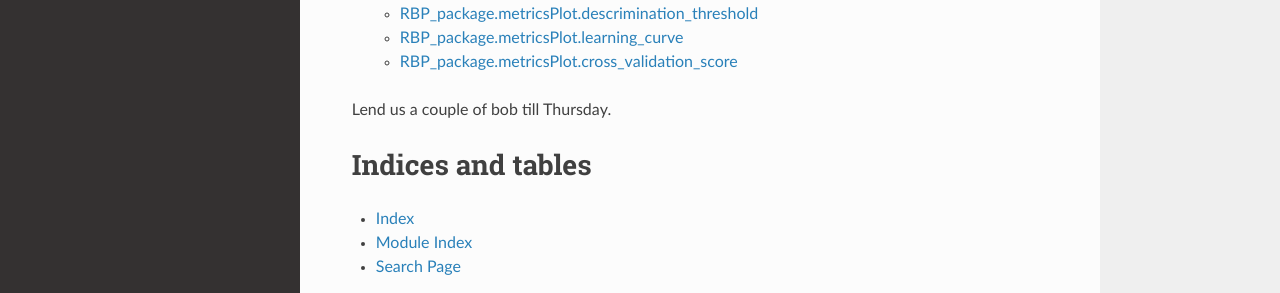
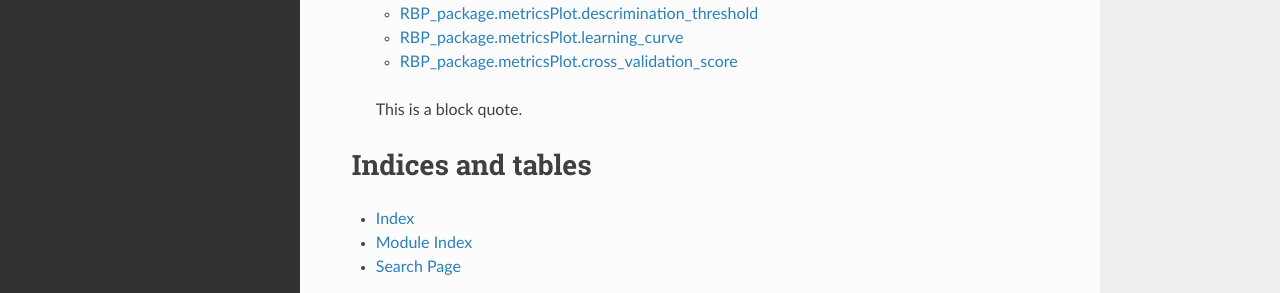
Before and after one commit to no-banana/PyRBP, a Sphinx documentation site: the page built from docs/source/index.rst, in a window 1280 px wide and 900 px high, scrolled down 2432 px. Shown: the part 432-725 px from the top of the window. Built offline with Sphinx 7.4.7 and the Read the Docs theme 2.0.0, drawn with Linux system fonts in a browser that asks for light colours.

Commit message:
Add files via upload

```diff
--- a/docs/source/index.rst
+++ b/docs/source/index.rst
@@ -44,8 +44,10 @@ RBP_package is a Python toolbox for quick generation, condensation, evaluation,
    ./evaluate_classifiers.rst
    ./analysis_plots.rst
 
-| Lend us a couple of bob till Thursday.
 
+..
+
+  This is a block quote.
 
 
 Indices and tables
```
Also changed, not shown: 5 other files.
